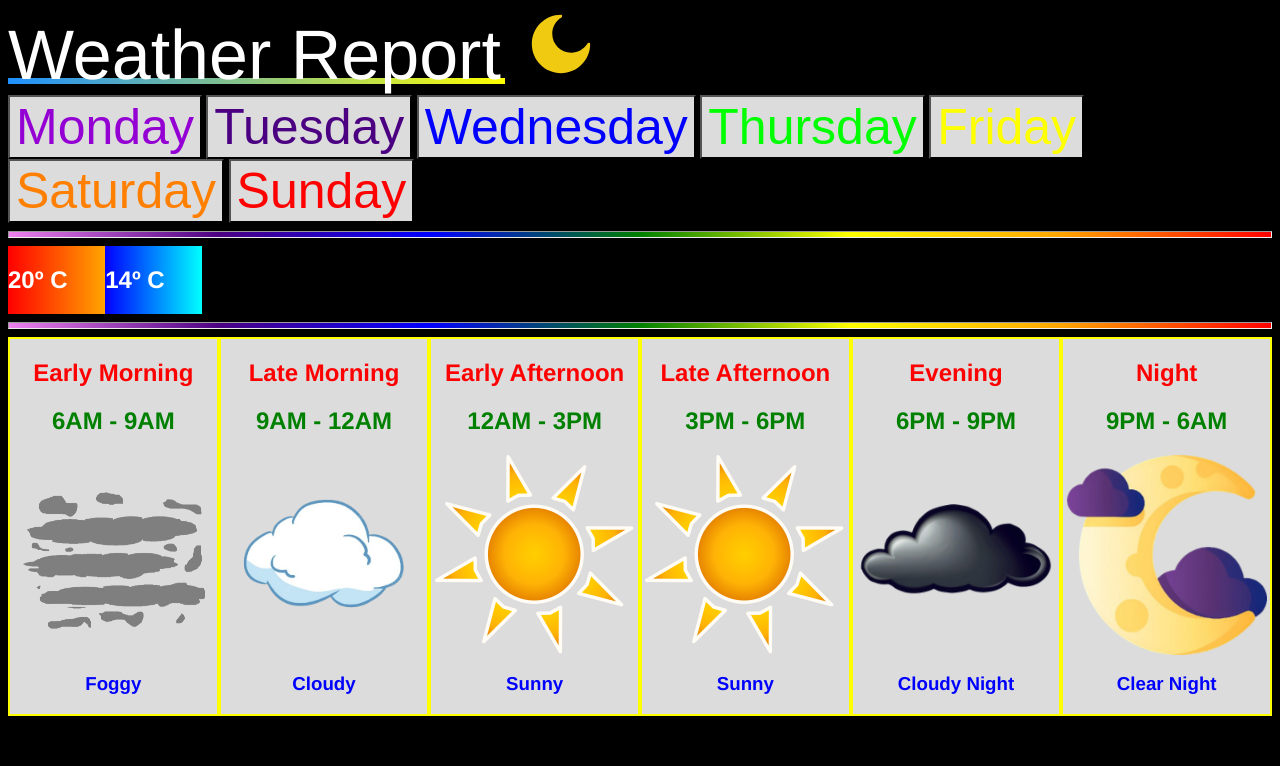
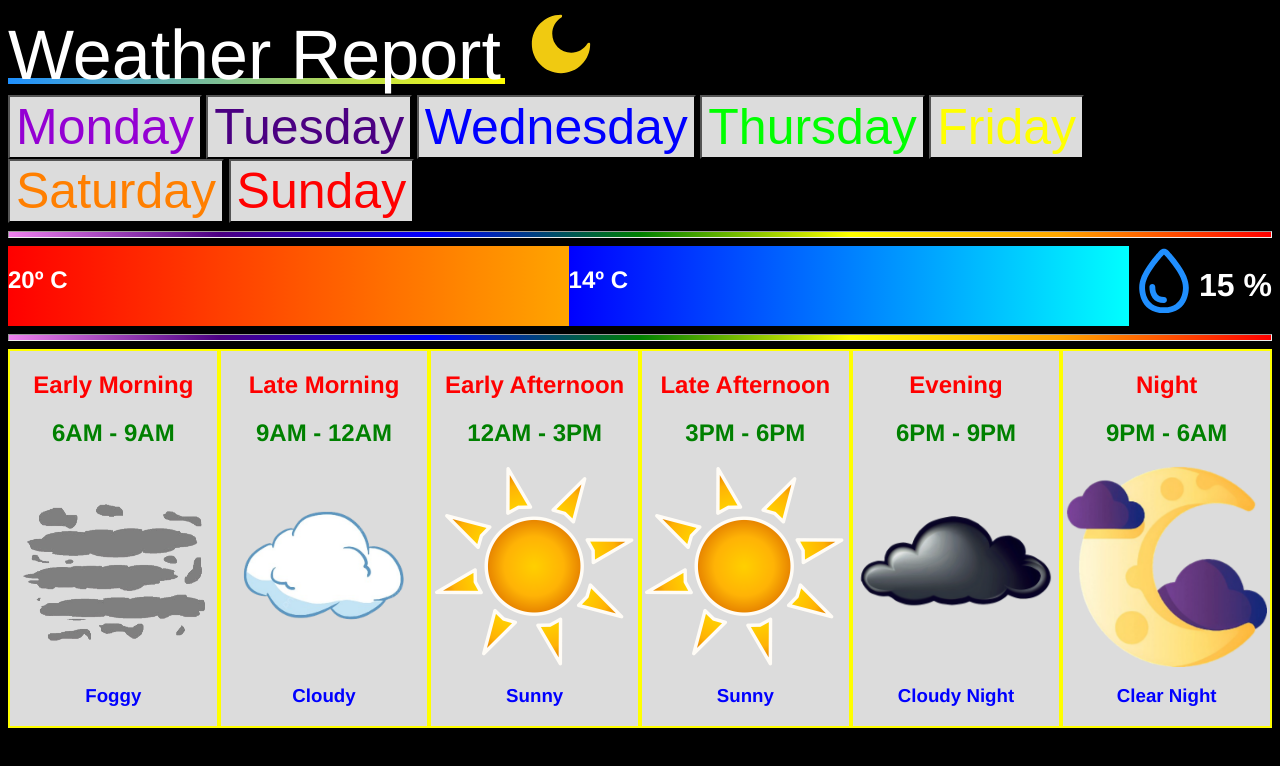
Before and after one commit to roc-99/Web_Development_CSS_Assignement, a plain HTML site: page index.html in a window 1280 px wide. Drawn offline with Linux system fonts and the light colour scheme.

Commit message:
Precipitation information added

```diff
--- a/dark_mode.css
+++ b/dark_mode.css
@@ -34,15 +34,27 @@ body{
 
 
     .temperature_info{
-        display: grid;
-        grid-template-columns: repeat(13, 1fr);
+        display: flex;
+        flex-direction:row;
+
+        h1{
+            color: white;
+        }
 
         .max{
             background: linear-gradient(to right, red, orange);
+            flex-grow: 1;
+
         }
 
         .min{
             background: linear-gradient(to right, blue, cyan);
+            flex-grow: 1;
+            align-items: center;
+        }
+
+        img{
+            filter: invert(45%) sepia(91%) saturate(2564%) hue-rotate(192deg) brightness(100%) contrast(102%);
         }
 
     }
--- a/index.html
+++ b/index.html
@@ -25,11 +25,15 @@
 
 		<div class="temperature_info">
 			<section class = "max">
-				<h1 id="max_number"> 20º C</h1>
+				<h1 id= "max_number"> 20º C</h1>
 			</section>
 			<section class = "min">
-				<h1 id="min_number"> 14º C</h1>
+				<h1 id= "min_number"> 14º C</h1>
 			</section>
+
+			<img id = "rain_logo" src="rain_drop.svg" width="70" height="70" class="logo"/>
+			<h1 id= "rain_chance">15 %</h1>
+
 		</div>
 
 		<hr>
--- a/light_mode.css
+++ b/light_mode.css
@@ -34,17 +34,28 @@ body{
 
 
     .temperature_info{
-        display: grid;
-        grid-template-columns: repeat(13, 1fr);
+        display: flex;
+        flex-direction:row;
+
+        h1{
+            color: black;
+        }
 
         .max{
             background: linear-gradient(to right, red, orange);
+            flex-grow: 1;
+
         }
 
         .min{
             background: linear-gradient(to right, blue, cyan);
+            flex-grow: 1;
+            align-items: center;
         }
 
+        img{
+            filter: invert(45%) sepia(91%) saturate(2564%) hue-rotate(192deg) brightness(100%) contrast(102%);
+        }
     }
 
 
--- a/weather_scripts.js
+++ b/weather_scripts.js
@@ -19,6 +19,8 @@ const temperature_data = [[20, 14],
                           [22, 13],
                           [19, 10],
                           [15, 7]]
+
+const precipitation_data = [15, 60, 57, 0, 48, 100, 10]
 
 const weather_data = [["foggy", "foggy", "cloudy", "sunny", "foggy", "rainy", "snowy"],
                       ["cloudy", "rainy", "sunny", "sunny", "foggy", "stormy", "snowy"],
@@ -54,4 +56,6 @@ function dayChange (n) {
     console.log(n)
     document.getElementById("max_number").innerHTML = temperature_data[n-1][0] + "º C"
     document.getElementById("min_number").innerHTML = temperature_data[n-1][1] + "º C"
+
+    document.getElementById("rain_chance").innerHTML = precipitation_data[n-1] + " %"
 }
```
Also changed, not shown: rain_drop.svg (added).
